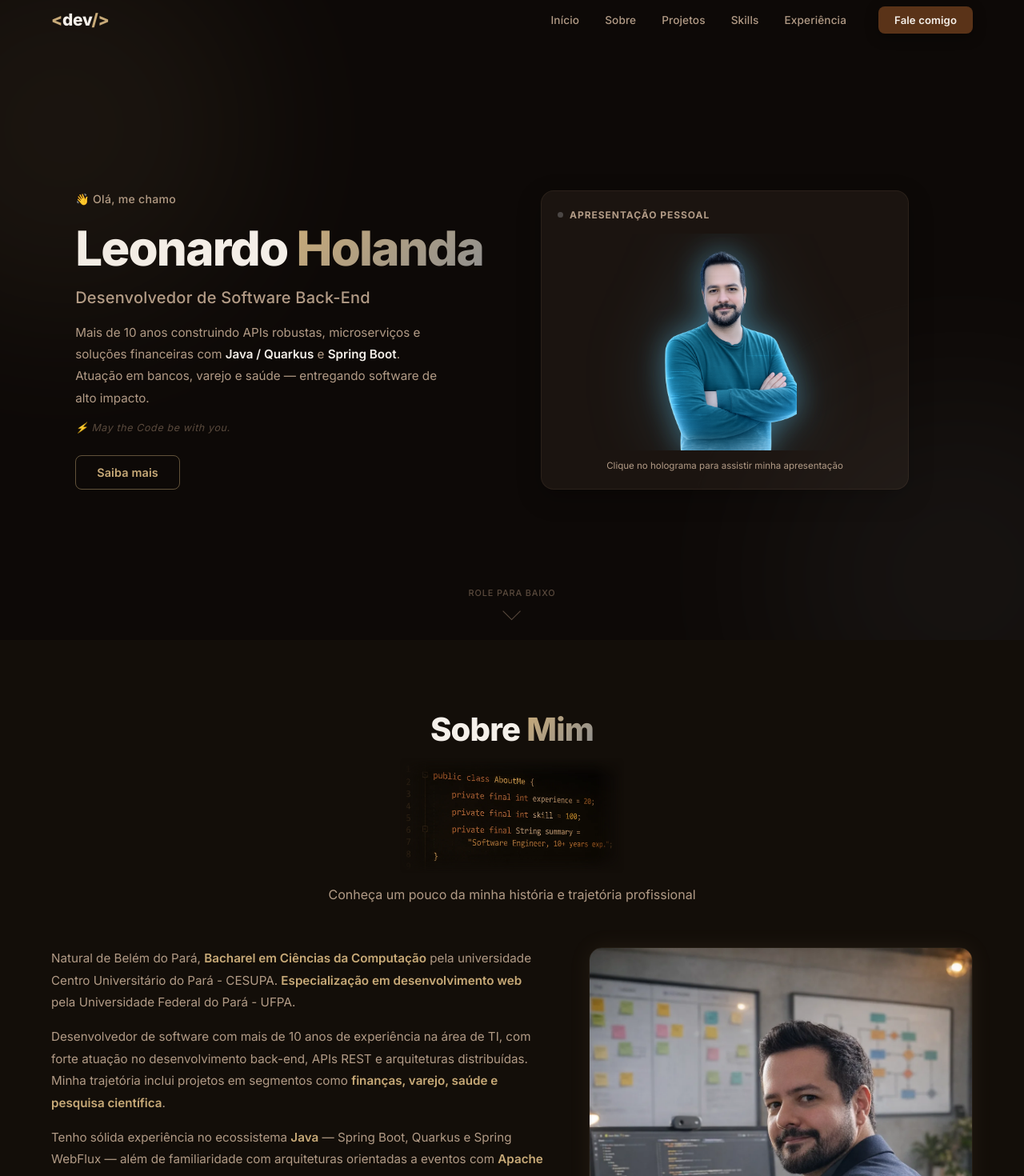
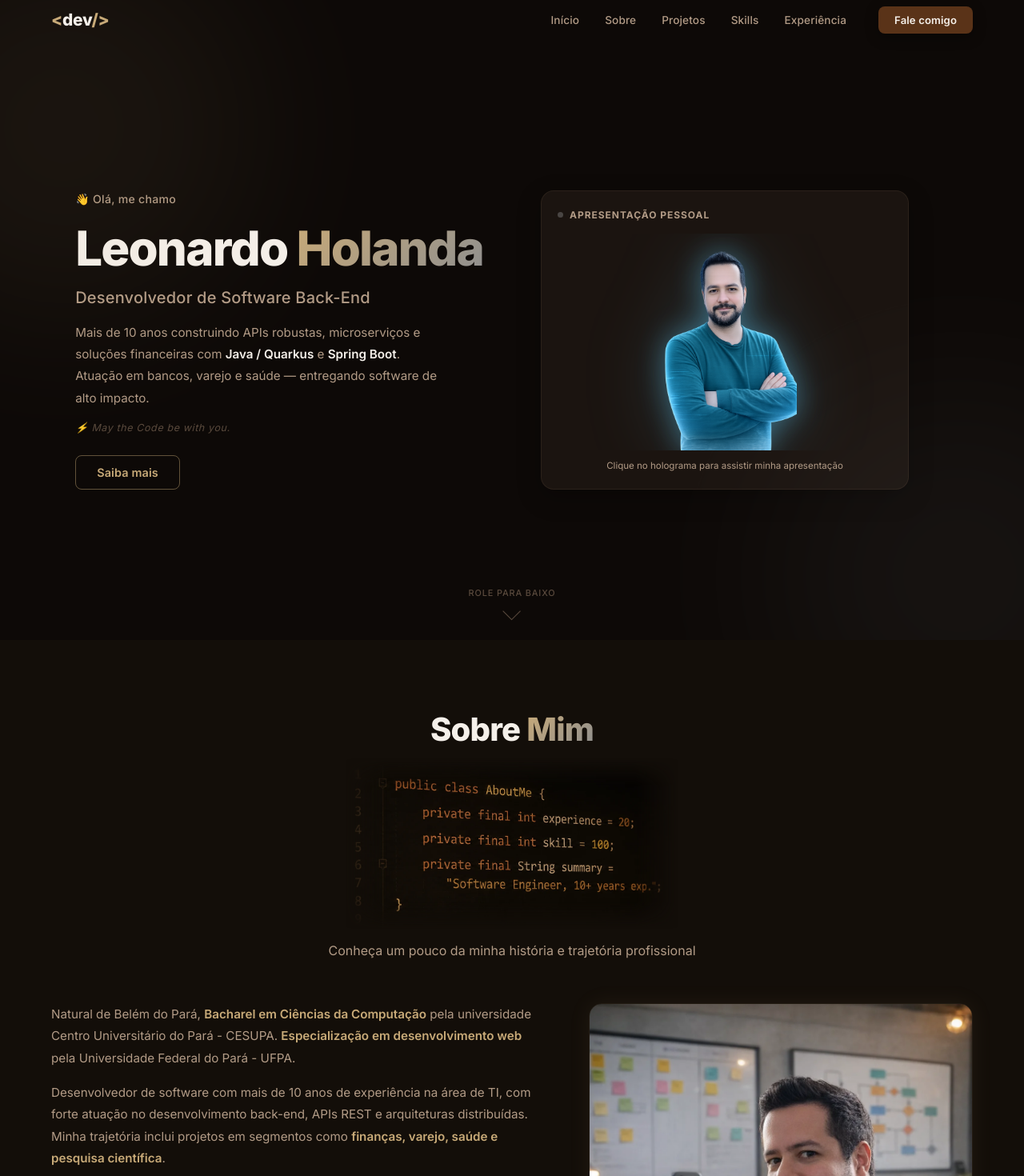
Before and after one commit to holandale0/personal-portfolio, an Angular app: page / in a window 1280 px wide. Shown: the top 1470 px of the page at 80% size. Built offline with nearby package versions, Linux system fonts and the light colour scheme.

Commit message:
ajuste nas imagens de seção

```diff
--- a/src/app/components/experience/experience.scss
+++ b/src/app/components/experience/experience.scss
@@ -24,7 +24,7 @@
 
   &__sand-host {
     position: relative;
-    width: 35%;
+    width: 52%;
 
     /* Mesma medida do .section-banner no celular. O canvas de areia
        acompanha sozinho: ResizeObserver + coordenadas normalizadas. */
--- a/src/styles.scss
+++ b/src/styles.scss
@@ -104,7 +104,7 @@ img, video {
    --bg-primary e nas que usam --bg-secondary — e continua exato se a
    paleta mudar. */
 /* Mesmas medidas do bloco `evolution` da Trajetória: caixa de 800px com a
-   imagem ocupando 35% dela (~280px), centralizada. */
+   imagem ocupando 52% dela (~416px), centralizada. */
 .section-banner {
   max-width: 800px;
   /* Fica entre o título e o subtítulo: folga curta dos dois lados para o
@@ -115,7 +115,7 @@ img, video {
 
   picture {
     display: block;
-    width: 35%;
+    width: 52%;
 
     /* No celular a caixa inteira encolhe para ~350px e 35% dela vira uma
        miniatura ilegível. Aqui a imagem toma toda a largura da caixa (a
```
